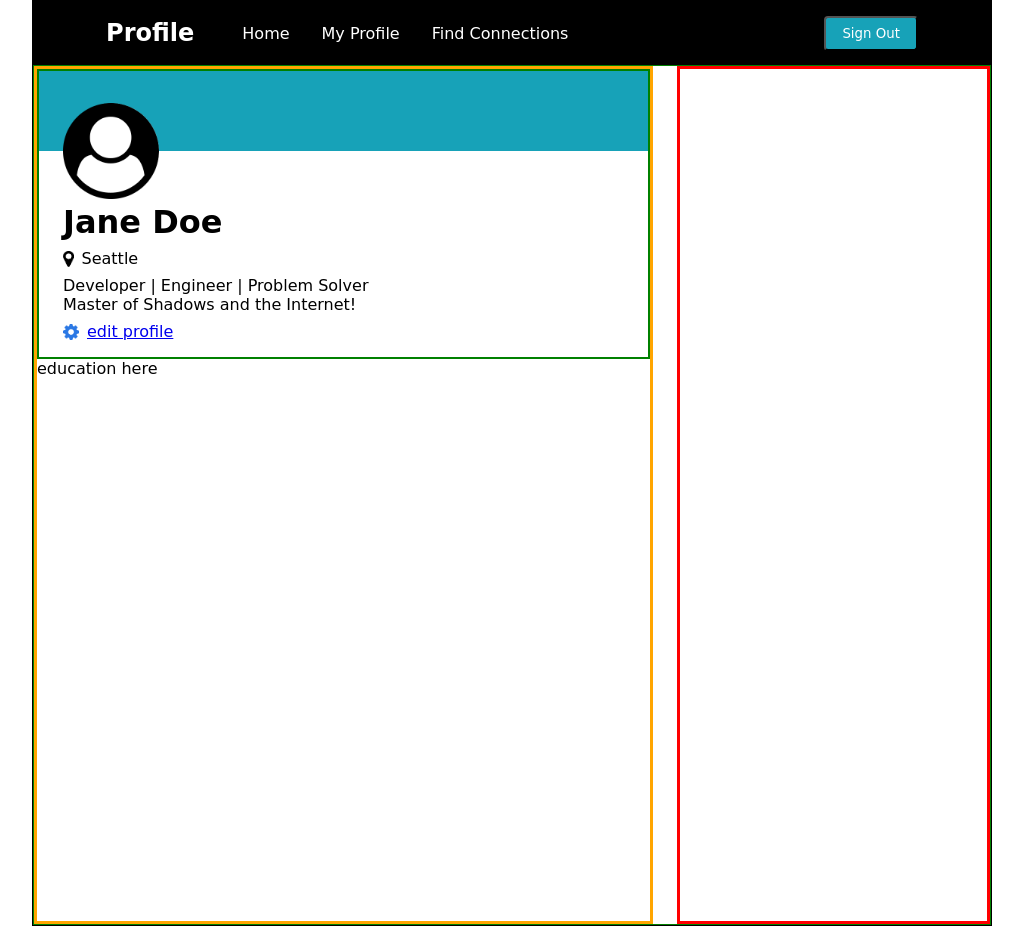
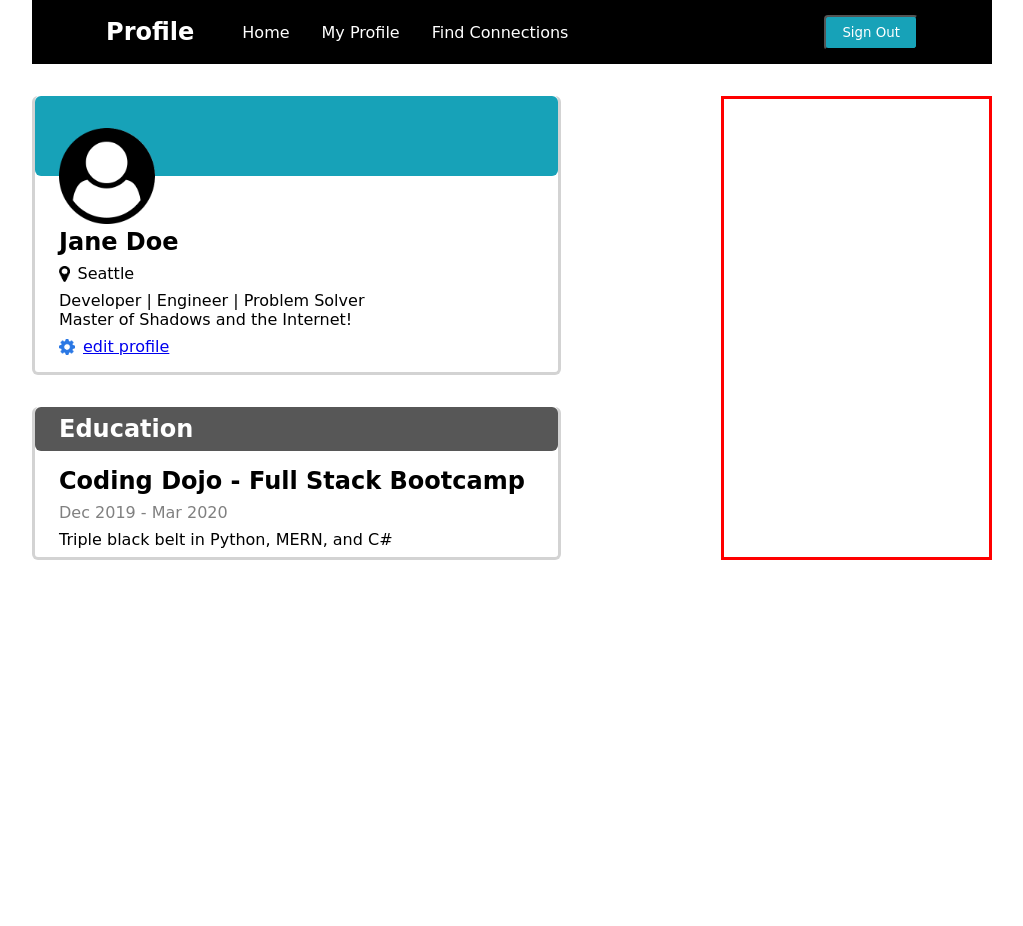
Before and after one commit to NickBarkerDev/profile-page, a plain HTML site: page index.html in a window 1280 px wide. Shown: the whole page, without its empty margins (128-1151 px from the left). After the commit the page ends 800 px from the top, so only its background shows below. Drawn offline with Linux system fonts and the light colour scheme.

Commit message:
finished education card markup and styling, increased margin between columns.

```diff
--- a/index.html
+++ b/index.html
@@ -31,7 +31,7 @@
                         <div class="user-card-banner"></div>
                         <div class="name-photo">
                             <img src="images/user-circle.png" alt="">
-                            <h1 class="name">Jane Doe</h1>
+                            <h2 class="name">Jane Doe</h2>
                         </div>
 
                         <div class="location">
@@ -50,8 +50,14 @@
                         </div>
 
                     </div>
+
                     <div class="education">
-                        education here
+                        <div class="edu-banner"><h2>Education</h2></div>
+                        <div class="edu-content">
+                            <h2 class="edu-experience">Coding Dojo - Full Stack Bootcamp</h2>
+                            <p><span>Dec 2019 - Mar 2020</span></p>
+                            <p>Triple black belt in Python, MERN, and C#</p>
+                        </div>
                     </div>
                 </div>
 
--- a/style.css
+++ b/style.css
@@ -16,7 +16,6 @@ img {
 /* HEADER STYLING */
 .container {
     width: 60rem;
-    border: 1px solid black;
     margin: 0 auto;
 }
 
@@ -57,36 +56,41 @@ nav {
 .content {
     display: flex;
     margin: 0 auto;
+    margin-top: 2rem;
     width: 100%;
-    height: 860px;
-    border: 1px solid green;
+
 }
 
 .col-1 {
-    margin-right: 1.5rem;
-    border: 3px solid orange;
+    margin-right: 10rem;
     flex: 2;
 }
 
 .col-2 {
     border: 3px solid red;
     flex: 1;
-    /* return to add margin */
 }
 
+
+/* USER CARD STYLING */
 .user-card {
     display: flex;
     flex-direction: column;
-    border: 2px solid green;
+    border: 3px solid lightgray;
+    border-top: none;
+    border-radius: 6px;
+    margin-bottom: 2rem;
 }
 
 .user-card-banner {
     background-color: rgb(23,162,184);
     height: 5rem;
+    border-radius: 6px;
 }
 
 .name-photo {
     margin-left: 1.5rem;
+    border-top: none;
 }
 
 .name-photo img {
@@ -126,3 +130,39 @@ nav {
     height: 1rem;
     margin-right: 0.5rem;
 }
+
+/* EDUCATION CARD STYLING */
+
+.education {
+    border-radius: 6px;
+    border: 3px solid lightgrey;
+    border-top: none;
+}
+
+.edu-banner {
+    background-color: rgb(87, 87, 87);
+    border-radius: 6px;
+    padding: 0.5rem 0;
+    color: white;
+    margin-bottom: 1rem;
+}
+
+.edu-banner h2 {
+    margin-left: 1.5rem;
+}
+
+.edu-content {
+    margin-left: 1.5rem;
+}
+
+.edu-content p {
+    margin-bottom: 0.5rem;
+}
+
+.edu-content span {
+    color: gray;
+}
+
+.edu-experience {
+    margin-bottom: 0.5rem;
+}
```
